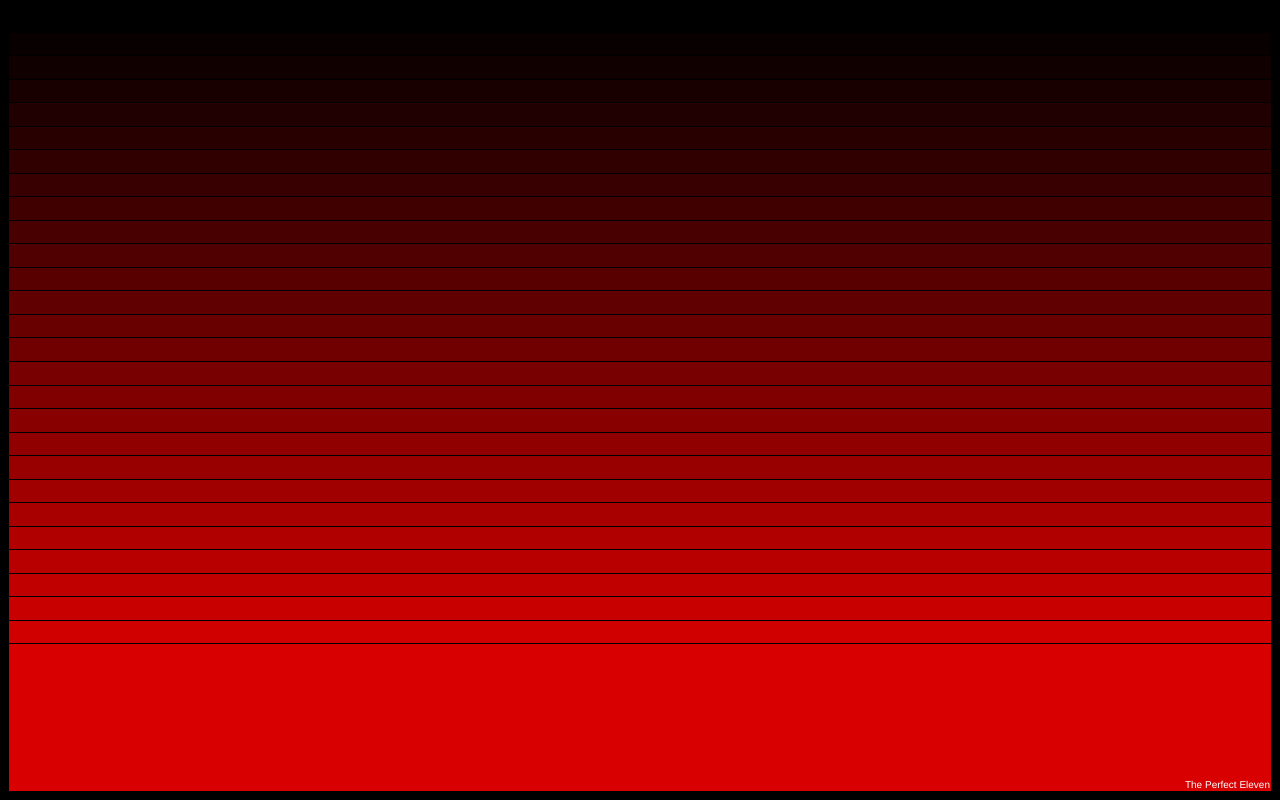
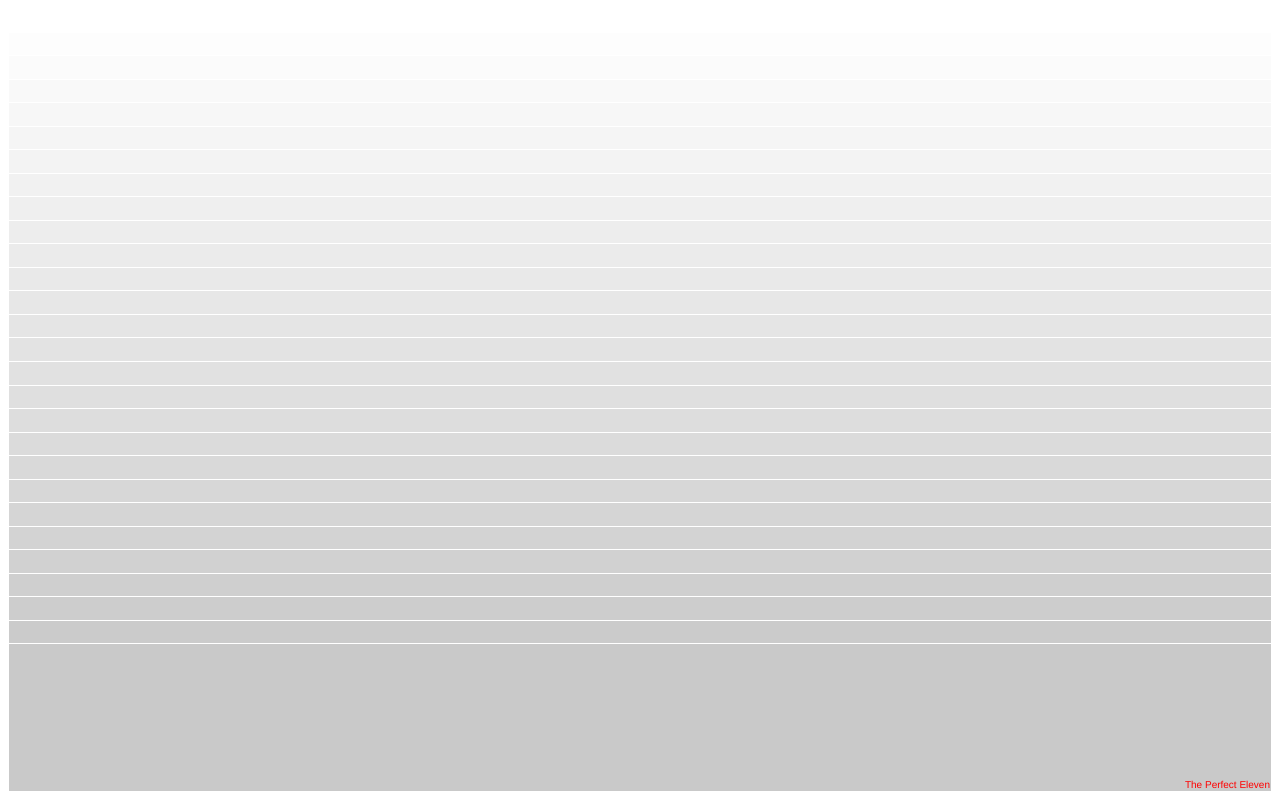
Before and after one commit to chrischau/chrischau.github.com, a plain HTML site: page index.html in a window 1280 px wide. Drawn offline with Linux system fonts and the light colour scheme.

Commit message:
changed the color scheme

```diff
--- a/index.html
+++ b/index.html
@@ -12,8 +12,38 @@
   </style>
 </head>
 
-<body bgcolor="#000000">
+<body bgcolor="#FFFFFF">
   <table cellspacing="1">
+    <tr><td bgcolor="#FFFFFF" /></tr>
+    <tr><td bgcolor="#FDFDFD" /></tr>
+    <tr><td bgcolor="#FBFBFB" /></tr>
+    <tr><td bgcolor="#F9F9F9" /></tr>
+    <tr><td bgcolor="#F7F7F7" /></tr>
+    <tr><td bgcolor="#F5F5F5" /></tr>
+    <tr><td bgcolor="#F3F3F3" /></tr>
+    <tr><td bgcolor="#F1F1F1" /></tr>
+    <tr><td bgcolor="#EFEFEF" /></tr>
+    <tr><td bgcolor="#EDEDED" /></tr>
+    <tr><td bgcolor="#EBEBEB" /></tr>
+    <tr><td bgcolor="#E9E9E9" /></tr>
+    <tr><td bgcolor="#E7E7E7" /></tr>
+    <tr><td bgcolor="#E5E5E5" /></tr>
+    <tr><td bgcolor="#E3E3E3" /></tr>
+    <tr><td bgcolor="#E1E1E1" /></tr>
+    <tr><td bgcolor="#DFDFDF" /></tr>
+    <tr><td bgcolor="#DDDDDD" /></tr>
+    <tr><td bgcolor="#DBDBDB" /></tr>
+    <tr><td bgcolor="#D9D9D9" /></tr>
+    <tr><td bgcolor="#D7D7D7" /></tr>
+    <tr><td bgcolor="#D5D5D5" /></tr>
+    <tr><td bgcolor="#D3D3D3" /></tr>
+    <tr><td bgcolor="#D1D1D1" /></tr>
+    <tr><td bgcolor="#CFCFCF" /></tr>
+    <tr><td bgcolor="#CDCDCD" /></tr>
+    <tr><td bgcolor="#CBCBCB" /></tr>
+    <tr><td bgcolor="#C9C9C9" align="right" valign="bottom">
+      <font color="RED" size="1" face="Helvetica">The Perfect Eleven</font></td></tr>
+  <!--
     <tr><td bgcolor="#000000" /></tr>
     <tr><td bgcolor="#080000" /></tr>
     <tr><td bgcolor="#100000" /></tr>
@@ -43,6 +73,7 @@
     <tr><td bgcolor="#D00000" /></tr>
     <tr><td bgcolor="#D80000" align="right" valign="bottom"><font color="white" size="1"
       face="Helvetica">The Perfect Eleven</font> </td></tr>
+  -->
   </table>
 </body>
 </html>
```
